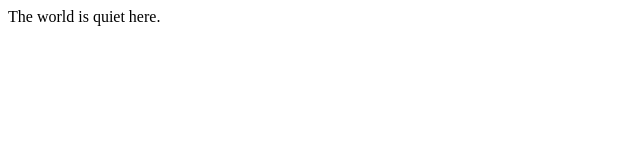
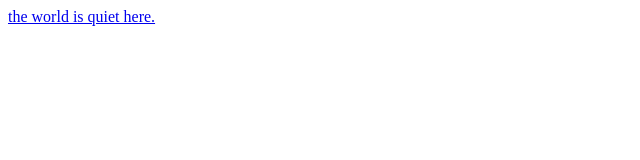
Before and after one commit to ReeseOxner/reeseoxner.github.io, a website: page galaxy/index.html in a window 1280 px wide. Shown: the whole page, without its empty margins (0-640 px from the left). Drawn offline with nearby package versions, Linux system fonts and the light colour scheme.

Commit message:
Update index.html

```diff
--- a/galaxy/index.html
+++ b/galaxy/index.html
@@ -8,7 +8,7 @@
   <script src="main.js"></script>
 </head>
 <body>
-  <div id="content">The world is quiet here.</div>
+  <div id="content"><a href="/generator">the world is quiet here.</a></div>
   <script>
     const contentElement = document.getElementById("content");
     const md = new markdownit();
```
